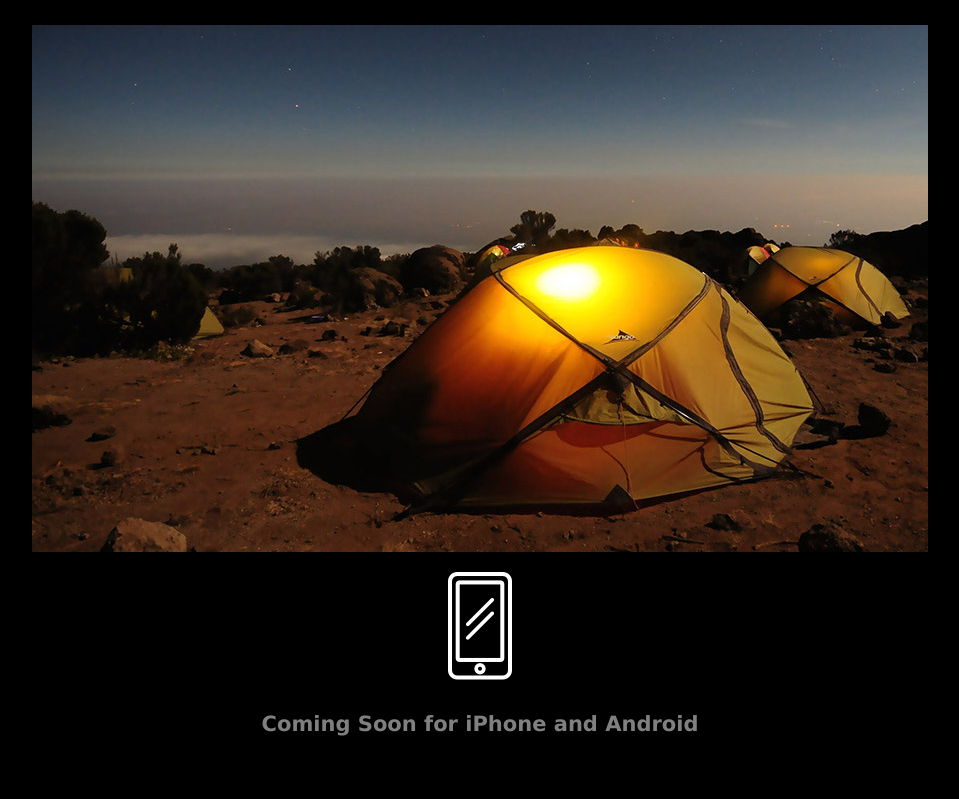
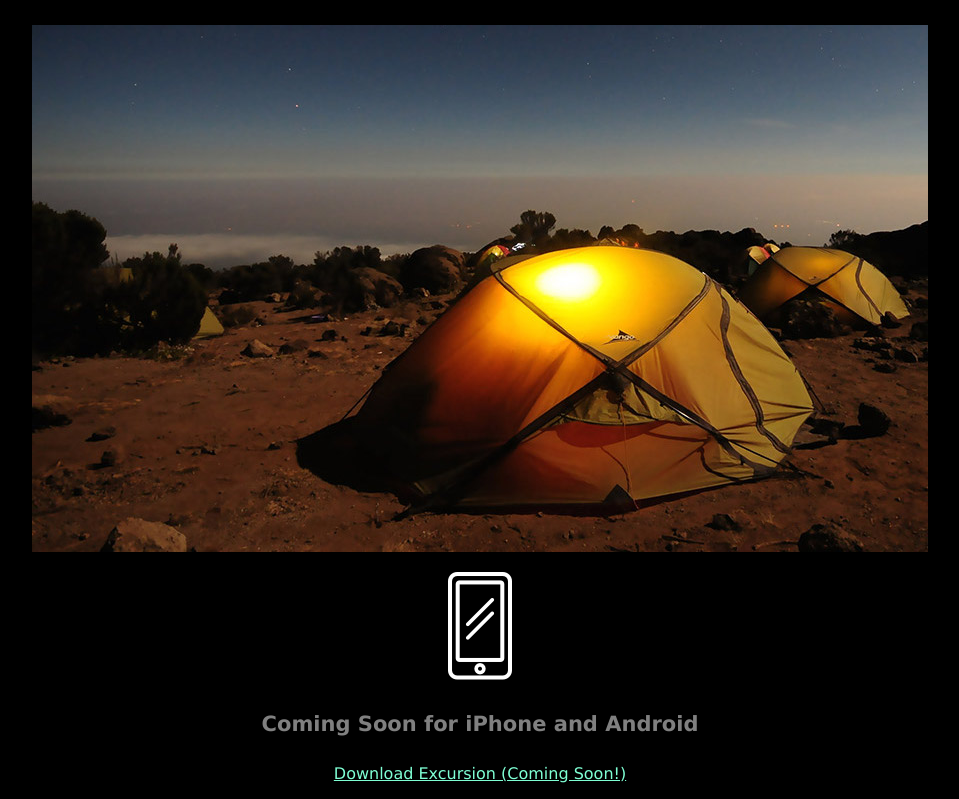
Before and after one commit to taehoonkim314/excursion, a plain HTML site: page index.html in a window 1280 px wide. Shown: the part 417-1216 px from the top of the page, without its empty margins (160-1119 px from the left). Before the commit the page ends 1181 px from the top, so only its background shows below. Drawn offline with Linux system fonts and the light colour scheme.

Commit message:
Final push

```diff
--- a/index.html
+++ b/index.html
@@ -18,5 +18,6 @@
   <p><img src="resources/images/camp.jpg"></p>
   <p><img src="resources/images/phone.png"></p>
   <h4 class="header--sub-header">Coming Soon for iPhone and Android</h4>
+  <p><a class="link--cta" href="#">Download Excursion (Coming Soon!)</a></p>
   </body>
   </html>
```
